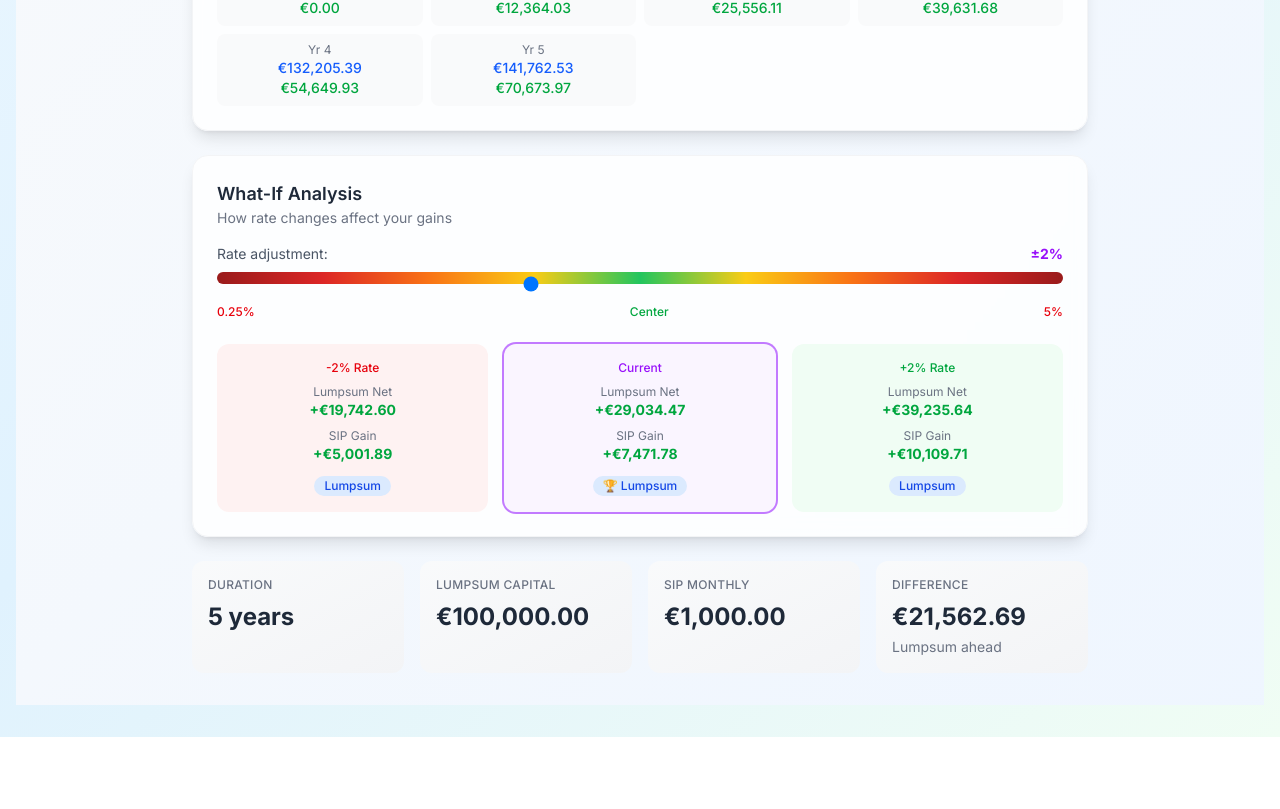
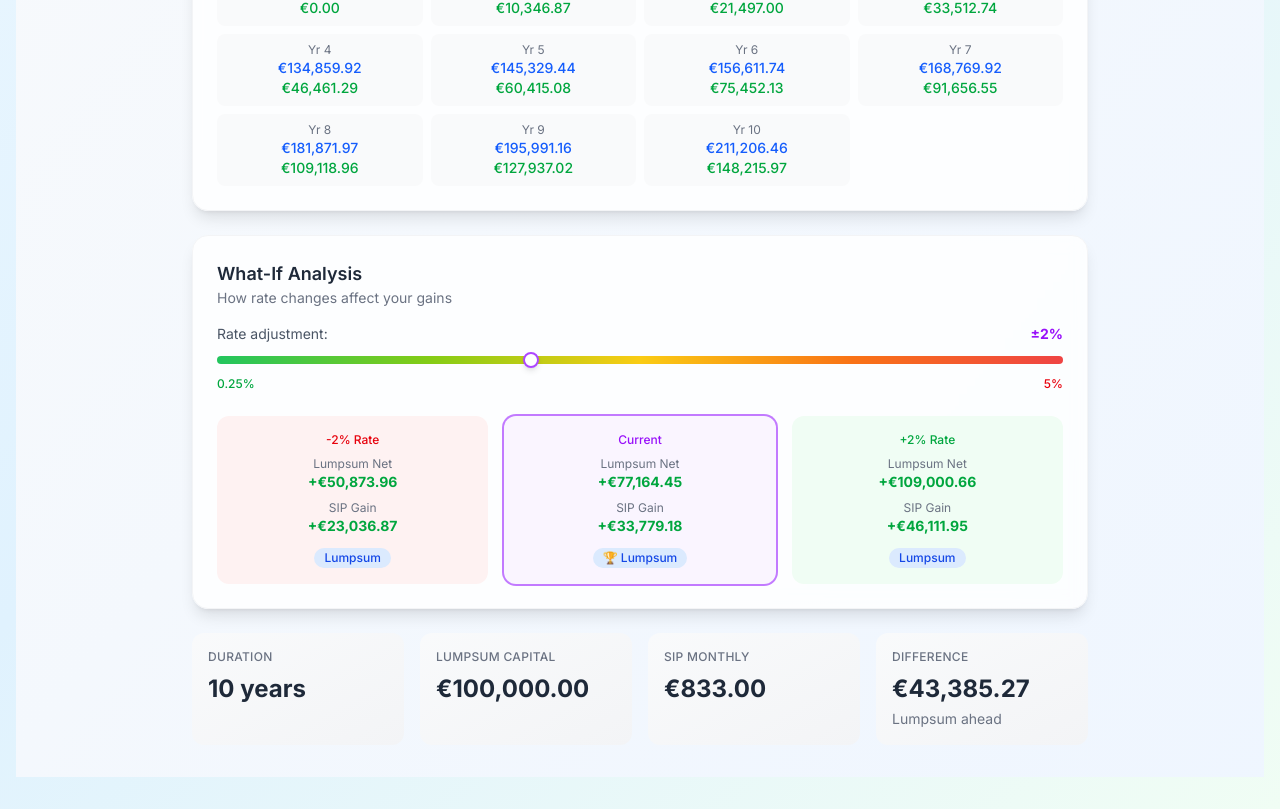
Before and after one commit to aravindh151294/aravindh_coding_projects, a Next.js app: page /compare in a window 1280 px wide. Shown: the part 834-1643 px from the top of the page. Before the commit the page ends 1571 px from the top, so only its background shows below. Built offline with nearby package versions, Linux system fonts and the light colour scheme.

Commit message:
fix: Slider styling and default values alignment

```diff
--- a/src/app/compare/page.tsx
+++ b/src/app/compare/page.tsx
@@ -307,12 +307,12 @@ export default function ComparePage() {
                             <span className="text-sm text-gray-600">Rate adjustment:</span>
                             <span className="text-sm font-bold text-purple-600">±{whatIfAdjustment}%</span>
                         </div>
-                        <div className="relative">
+                        <div className="relative h-4 flex items-center">
                             {/* Gradient background */}
                             <div
-                                className="absolute inset-0 h-3 rounded-full"
+                                className="absolute w-full h-2 rounded-full"
                                 style={{
-                                    background: 'linear-gradient(to right, #991b1b, #dc2626, #f97316, #facc15, #22c55e, #facc15, #f97316, #dc2626, #991b1b)'
+                                    background: 'linear-gradient(to right, #22c55e, #84cc16, #facc15, #f97316, #ef4444)'
                                 }}
                             />
                             <input
@@ -322,15 +322,11 @@ export default function ComparePage() {
                                 step={0.25}
                                 value={whatIfAdjustment}
                                 onChange={(e) => setWhatIfAdjustment(Number(e.target.value))}
-                                className="relative w-full h-3 bg-transparent rounded-full appearance-none cursor-pointer"
-                                style={{
-                                    WebkitAppearance: 'none',
-                                }}
+                                className="relative w-full h-4 bg-transparent rounded-full appearance-none cursor-pointer [&::-webkit-slider-thumb]:appearance-none [&::-webkit-slider-thumb]:w-4 [&::-webkit-slider-thumb]:h-4 [&::-webkit-slider-thumb]:rounded-full [&::-webkit-slider-thumb]:bg-white [&::-webkit-slider-thumb]:shadow-md [&::-webkit-slider-thumb]:border-2 [&::-webkit-slider-thumb]:border-purple-500 [&::-moz-range-thumb]:w-4 [&::-moz-range-thumb]:h-4 [&::-moz-range-thumb]:rounded-full [&::-moz-range-thumb]:bg-white [&::-moz-range-thumb]:shadow-md [&::-moz-range-thumb]:border-2 [&::-moz-range-thumb]:border-purple-500"
                             />
                         </div>
                         <div className="flex justify-between text-xs mt-2">
-                            <span className="text-red-600 font-medium">0.25%</span>
-                            <span className="text-green-600 font-medium">Center</span>
+                            <span className="text-green-600 font-medium">0.25%</span>
                             <span className="text-red-600 font-medium">5%</span>
                         </div>
                     </div>
--- a/src/context/AppContext.tsx
+++ b/src/context/AppContext.tsx
@@ -110,21 +110,21 @@ const lumpsumInstruments = getInstrumentsByMode('lumpsum');
 const sipInstruments = getInstrumentsByMode('sip');
 
 const defaultInvestmentState: InvestmentState = {
-    termMonths: 60,
+    termMonths: DEFAULT_LOAN.termMonths,
     compoundingFrequency: 'quarterly',
     adjustInflation: false,
     inflationRate: 6,
     activeTab: 'lumpsum',
     lumpsum: {
-        totalAmount: 100000,
+        totalAmount: DEFAULT_LOAN.principal,
         linkedToLoan: false,
         inputMode: 'percentage',
-        allocations: [createDefaultAllocation(lumpsumInstruments[0]?.id || 'fd')],
+        allocations: [{ ...createDefaultAllocation(lumpsumInstruments[0]?.id || 'fd'), annualRate: DEFAULT_LOAN.annualRate }],
     },
     sip: {
-        monthlyAmount: 1000,
+        monthlyAmount: Math.round(DEFAULT_LOAN.principal / DEFAULT_LOAN.termMonths),
         inputMode: 'percentage',
-        allocations: [createDefaultAllocation(sipInstruments[0]?.id || 'rd')],
+        allocations: [{ ...createDefaultAllocation(sipInstruments[0]?.id || 'rd'), annualRate: DEFAULT_LOAN.annualRate }],
     },
 };
 
```
